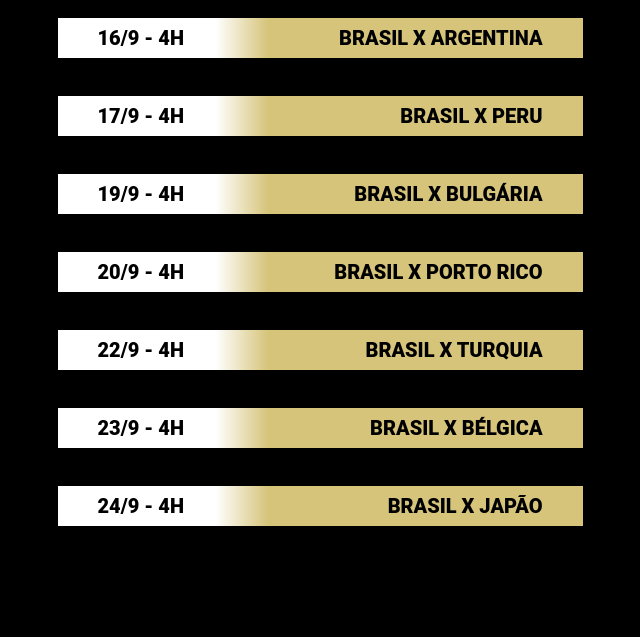
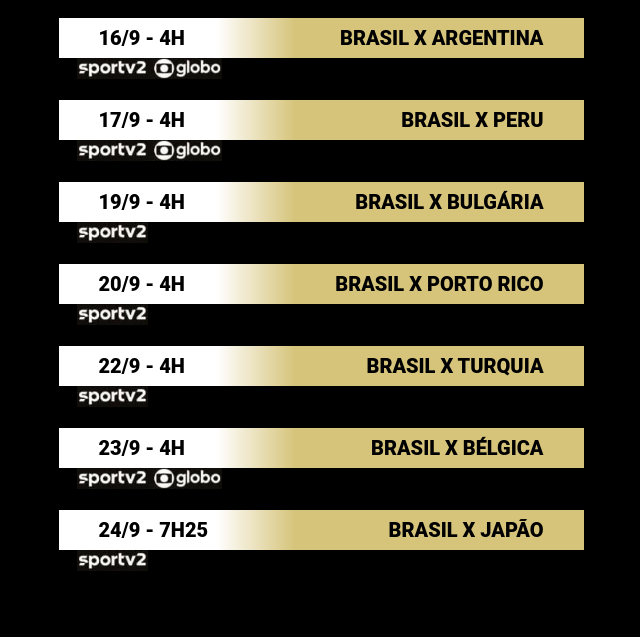
Before and after one commit to IsaKaillany/Volleyball-qualifier, a plain HTML site: page index.html in a window 1280 px wide. Shown: the part 200-837 px from the top of the page, without its empty margins (319-959 px from the left). Before the commit the page ends 800 px from the top, so only its background shows below. Drawn offline with Linux system fonts and the light colour scheme.

Commit message:
add local to watch

```diff
--- a/main.js
+++ b/main.js
@@ -2,47 +2,57 @@
     {
         day: "16",
         team: "argentina",
-        hour: "4",
+        hour: "4H",
+        watch: 'globo-sport-tv'
     },
     {
         day: "17",
         team: "peru",
-        hour: "4",
+        hour: "4H",
+        watch: 'globo-sport-tv'
     },
     {
         day: "19",
         team: "bulgária",
-        hour: "4",
+        hour: "4H",
+        watch: "sport-tv"
     },
     {
         day: "20",
         team: "porto rico",
-        hour: "4",
+        hour: "4H",
+        watch: "sport-tv"
     },
     {
         day: "22",
         team: "turquia",
-        hour: "4",
+        hour: "4H",
+        watch: "sport-tv"
     },
     {
         day: "23",
         team: "bélgica",
-        hour: "4",
+        hour: "4H",
+        watch: 'globo-sport-tv'
     },
     {
         day: "24",
         team: "japão",
-        hour: "4",
+        hour: "7h25",
+        watch: "sport-tv"
     },
 ];
 
 function createGames() {
     for (const match of games) {
         const matchGame = `
-            <div class="games">
-                <p>${match.day}/9 - ${match.hour}H</p>
+        <div class="game">
+            <div class="match">
+                <p>${match.day}/9 - ${match.hour}</p>
                 <p>BRASIL X ${match.team}</p>
             </div>
+            <img src="assets/${match.watch}.png" alt="${match.watch}">
+        </div>
             `;
         document.getElementById("containerGames").innerHTML += matchGame;
     }
--- a/style.css
+++ b/style.css
@@ -19,6 +19,7 @@
 
 header {
     margin-bottom: 34px;
+    text-align: center;
 }
 
 h1 {
@@ -37,16 +38,16 @@
     font-weight: 600;
     color: #FFFFFF;
 }
-.games {
+.match {
     display: flex;
     justify-content: space-between;
     align-items: center;
     width: 525px;
     height: 40px;
-    background: linear-gradient(to right, #FFFFFF 30%, #D6C47B 40%);
+    background: linear-gradient(to right, #FFFFFF 30%, #D6C47B 45%);
 }
 
-.games p {
+.match p {
     margin: 40px;
     text-transform: uppercase;
     font-size: 20px;
@@ -56,5 +57,10 @@
 #containerGames {
     display: flex;
     flex-direction: column;
-    gap: 38px;
+    gap: 17px;
+    align-items: center;
 }
+
+img {
+    padding-left: 18px;
+}
```
